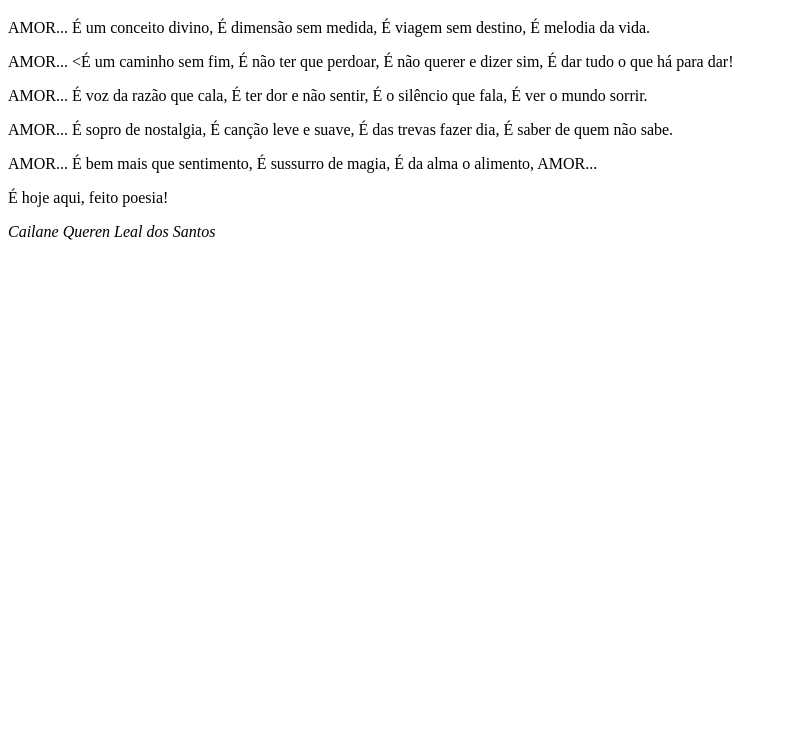
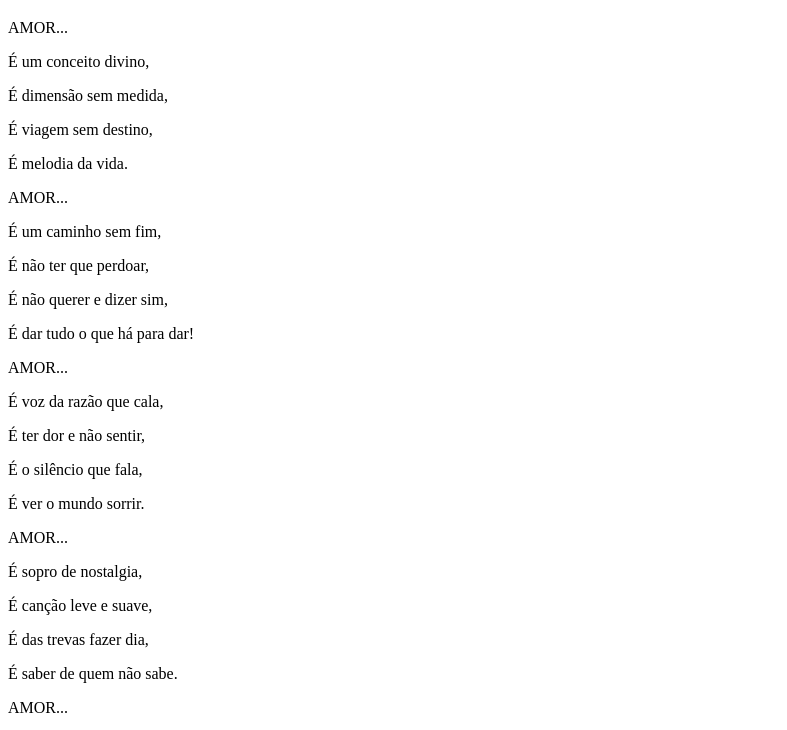
Before and after one commit to Cailane034/Cailane034.github.io, a plain HTML site: page index.html in a window 1280 px wide. Shown: the part 61-791 px from the top of the page, without its empty margins (0-787 px from the left). Drawn offline with Linux system fonts and the light colour scheme.

Commit message:
Update index.html

```diff
--- a/index.html
+++ b/index.html
@@ -9,34 +9,34 @@
 
     <h1>Feito poesia</h1>
 
-    <p>AMOR...
-    É um conceito divino,
-    É dimensão sem medida,
-    É viagem sem destino,
-    É melodia da vida.</p>
-    <p>AMOR...
-    <É um caminho sem fim,
-    É não ter que perdoar,
-    É não querer e dizer sim,
-    É dar tudo o que há para dar!</p>
-    <p>AMOR...
-    É voz da razão que cala,
-    É ter dor e não sentir,
-    É o silêncio que fala,
-    É ver o mundo sorrir.</p>
-    <p>AMOR...
-    É sopro de nostalgia,
-    É canção leve e suave,
-    É das trevas fazer dia,
-    É saber de quem não sabe.</p>
-   <p> AMOR...
-    É bem mais que sentimento,
-    É sussurro de magia,
-    É da alma o alimento,
-    AMOR...</p>
+    <p>AMOR...</p>
+    <p>É um conceito divino,</p>
+    <p>É dimensão sem medida,</p>
+    <p>É viagem sem destino,</p>
+    <p>É melodia da vida.</p>
+    <p>AMOR...</p>
+    <p>É um caminho sem fim,</p>
+    <p>É não ter que perdoar,</p>
+    <p>É não querer e dizer sim,</p>
+    <p>É dar tudo o que há para dar!</p>
+    <p>AMOR...</p>
+    <p>É voz da razão que cala,</p>
+    <p>É ter dor e não sentir,</p>
+    <p>É o silêncio que fala,</p>
+    <p>É ver o mundo sorrir.</p>
+    <p>AMOR...</p>
+    <p>É sopro de nostalgia,</p>
+    <p>É canção leve e suave,</p>
+    <p>É das trevas fazer dia,</p>
+    <p>É saber de quem não sabe.</p>
+    <p>AMOR...</p>
+    <p>É bem mais que sentimento,</p>
+    <p>É sussurro de magia,</p>
+    <p>É da alma o alimento,</p>
+    <p>AMOR...</p>
     <p>É hoje aqui, feito poesia!</p>
 
-    <address>Cailane Queren Leal dos Santos</address>
+    <address>Cailane Quéren Leal dos Santos 1 AII</address>
 
 
 </body>
```
